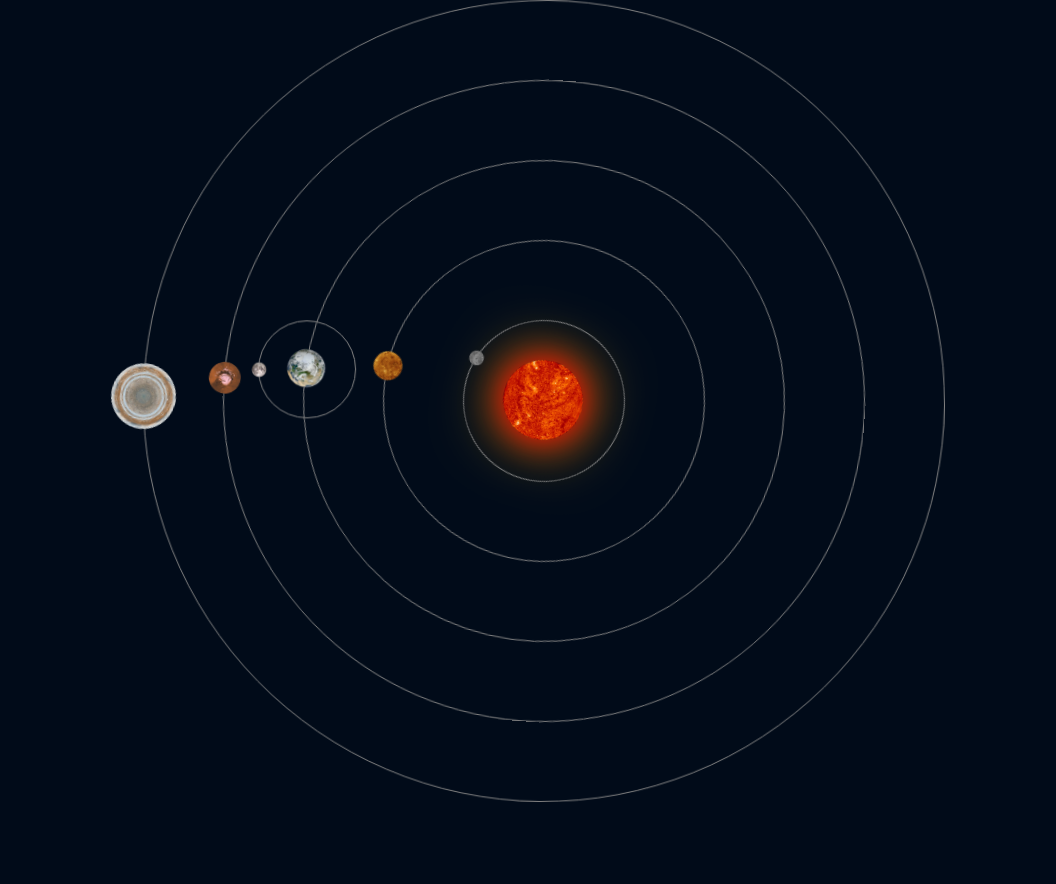
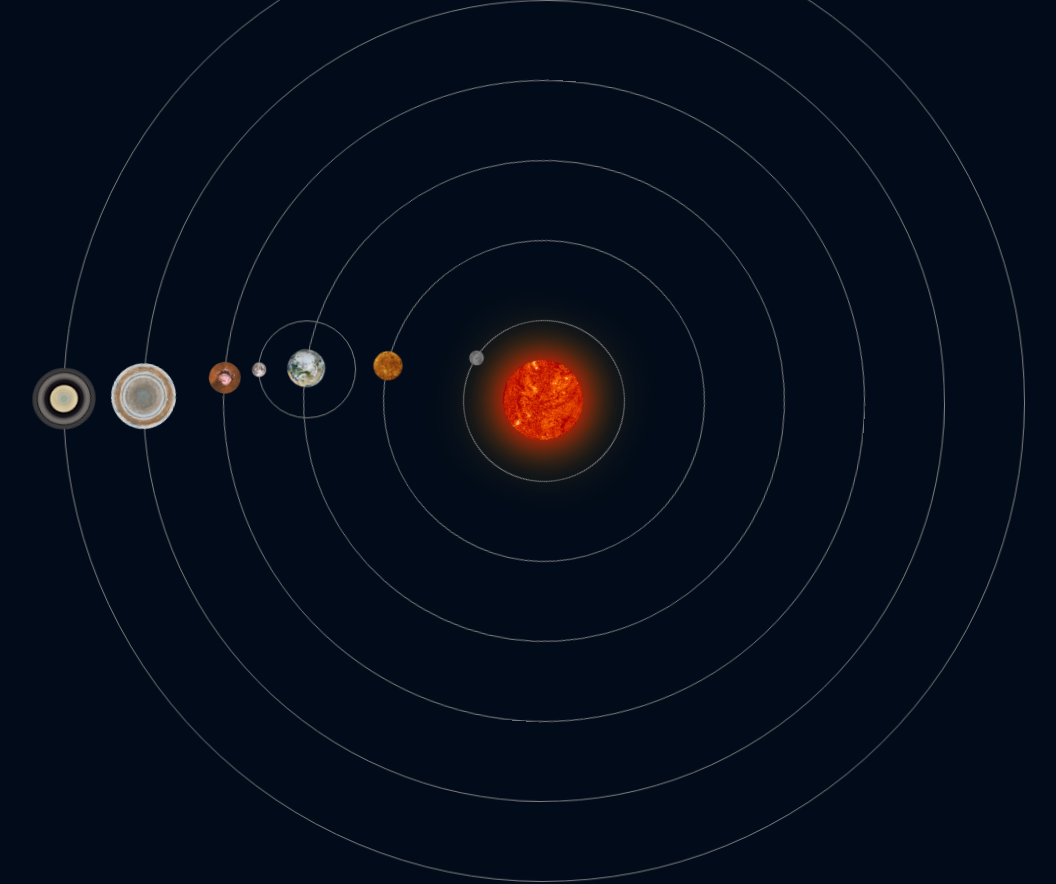
Before and after one commit to surpise/Solar-System, a React (Vite) app: page / in a window 1280 px wide. Shown: the whole page, without its empty margins (97-1153 px from the left). Before the commit the page ends 807 px from the top, so only its background shows below. Built offline with nearby package versions, Linux system fonts and the light colour scheme.

Commit message:
feat: 토성 구현 #7
토성 구현

```diff
--- /dev/null
+++ b/src/scripts/components/Saturn.jsx
@@ -0,0 +1,11 @@
+import '@styles/components/Saturn.css';
+
+const Saturn = () => {
+  return (
+    <div className="orbit saturn-orbit">
+      <div className="planet saturn"></div>
+    </div>
+  );
+};
+
+export default Saturn;
--- a/src/scripts/components/Sun.jsx
+++ b/src/scripts/components/Sun.jsx
@@ -6,6 +6,7 @@ import Mercury from '@components/Mercury';
 import Venus from '@components/Venus';
 import Mars from '@components/Mars';
 import Jupiter from '@components/Jupiter';
+import Saturn from '@components/Saturn';
 
 const Sun = () => {
   return (
@@ -15,6 +16,7 @@ const Sun = () => {
       <Earth />
       <Mars/>
       <Jupiter/>
+      <Saturn/>
     </div>
   );
 };
--- /dev/null
+++ b/src/styles/components/Saturn.css
@@ -0,0 +1,17 @@
+.saturn-orbit {
+  top: -600%;
+  left: -600%;
+
+  width: 60rem;
+
+  animation-duration: 10759s;
+}
+
+.saturn {
+  width: 4.5rem;
+
+  background: url(../../assets/saturn.png);
+  background-size: 100% 100%;
+
+  animation-duration: 0.4s;
+}
```
